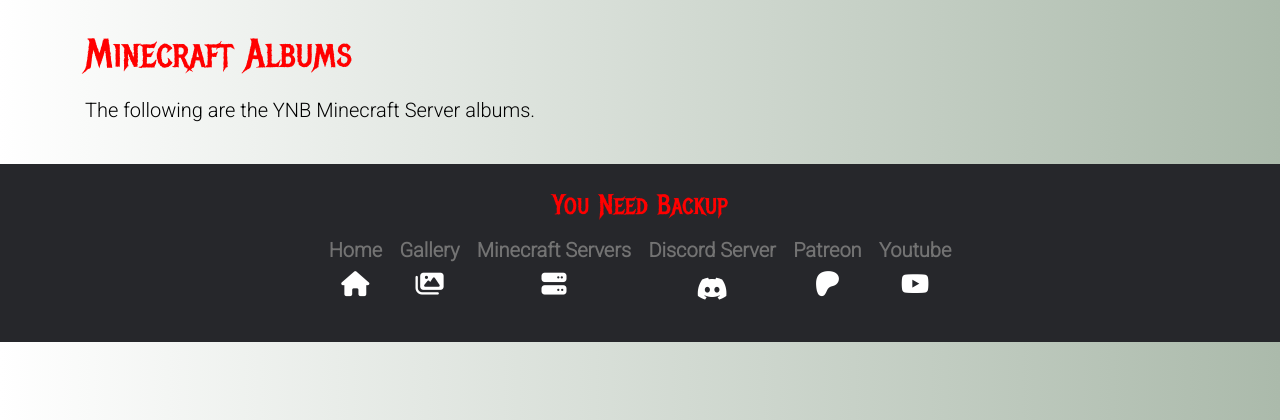
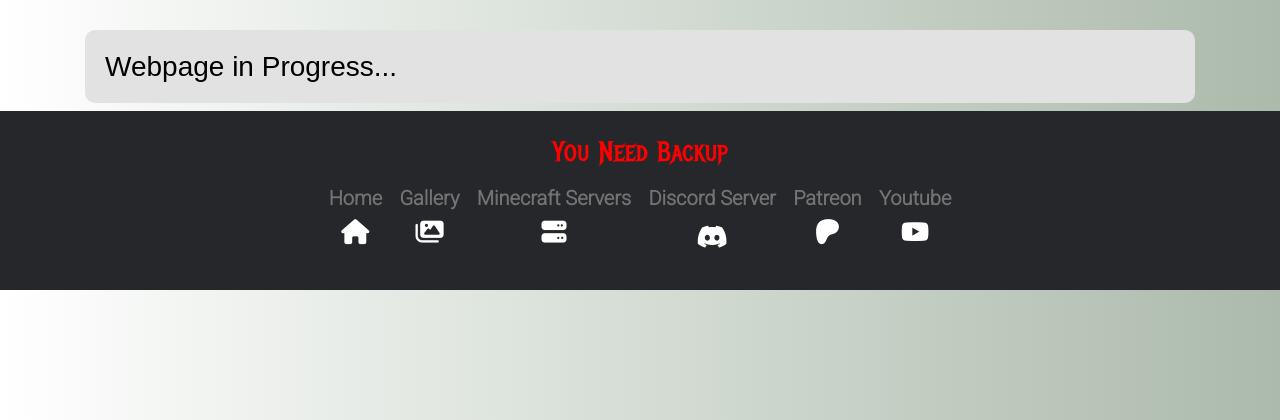
Before and after one commit to RohanJnr/YNBWebsite-Django, a Django app: template ynb_site/templates/gallery/list_mc_albums.html in a window 1280 px wide. Shown: the part 77-497 px from the top of the page. Run offline with Django 3.2, Linux system fonts and the light colour scheme; the template is opened without the code that fills it, so the values that code supplies are empty; some libraries are stand-ins or nearby versions.

Commit message:
custamize template for in-progress pages.

```diff
--- a/ynb_site/static/css/main.css
+++ b/ynb_site/static/css/main.css
@@ -201,3 +201,11 @@ section p{
         grid-gap: 10px;
     }
   }
+
+.in-progress{
+    padding: 20px;
+    background-color: rgb(226, 226, 226);
+    border-radius: 10px;
+    font-family: Arial, Helvetica, sans-serif;
+    color: black;
+}
--- a/ynb_site/templates/gallery/list_mc_albums.html
+++ b/ynb_site/templates/gallery/list_mc_albums.html
@@ -6,13 +6,18 @@
 {% block body %}
 
 <div class="container list-albums">
+    {% if mc_albums %}
         <h1>Minecraft Albums</h1>
         <p>The following are the YNB Minecraft Server albums.</p>
+
         <ol>
             {% for album in mc_albums %}
                 <li><a href="{% url 'mc_album' minecraft_server=album %}">{{ album }}</a></li>
             {% endfor %}
         </ol>
+    {% else %}
+        <h3 class="in-progress">Webpage in Progress...</h3>
+    {% endif %}
 </div>
 
 {% endblock %}
```
Lines whose indentation alone changed are shown as unchanged.
